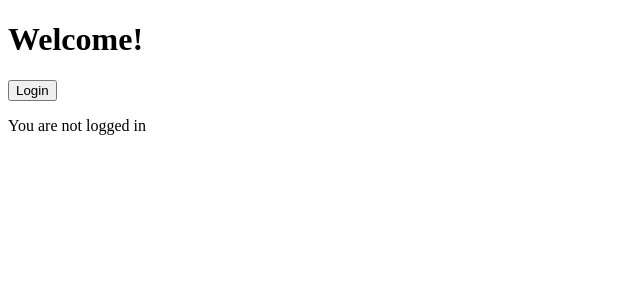
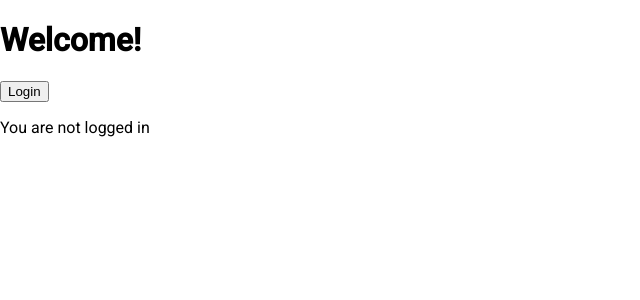
Before and after one commit to bneuhausz/dotnet-angular-jwt-usermanagement, an Angular app in the folder user-manager/: page / in a window 1280 px wide. Shown: the top 300 px of the page, without its empty margins (0-640 px from the left). Built offline with nearby package versions, Linux system fonts and the light colour scheme.

Commit message:
added angular material

```diff
--- a/user-manager/angular.json
+++ b/user-manager/angular.json
@@ -56,6 +56,7 @@
               }
             ],
             "styles": [
+              "@angular/material/prebuilt-themes/azure-blue.css",
               "src/styles.scss"
             ],
             "scripts": []
@@ -118,6 +119,7 @@
               }
             ],
             "styles": [
+              "@angular/material/prebuilt-themes/azure-blue.css",
               "src/styles.scss"
             ],
             "scripts": []
--- a/user-manager/package.json
+++ b/user-manager/package.json
@@ -10,10 +10,12 @@
   },
   "private": true,
   "dependencies": {
+    "@angular/cdk": "^19.2.17",
     "@angular/common": "^19.2.0",
     "@angular/compiler": "^19.2.0",
     "@angular/core": "^19.2.0",
     "@angular/forms": "^19.2.0",
+    "@angular/material": "^19.2.17",
     "@angular/platform-browser": "^19.2.0",
     "@angular/platform-browser-dynamic": "^19.2.0",
     "@angular/router": "^19.2.0",
--- a/user-manager/src/index.html
+++ b/user-manager/src/index.html
@@ -6,8 +6,10 @@
   <base href="/">
   <meta name="viewport" content="width=device-width, initial-scale=1">
   <link rel="icon" type="image/x-icon" href="favicon.ico">
+  <link href="https://fonts.googleapis.com/css2?family=Roboto:wght@300;400;500&display=swap" rel="stylesheet">
+  <link href="https://fonts.googleapis.com/icon?family=Material+Icons" rel="stylesheet">
 </head>
-<body>
+<body class="mat-typography">
   <app-root></app-root>
 </body>
 </html>
--- a/user-manager/src/styles.scss
+++ b/user-manager/src/styles.scss
@@ -1 +1,4 @@
 /* You can add global styles to this file, and also import other style files */
+
+html, body { height: 100%; }
+body { margin: 0; font-family: Roboto, "Helvetica Neue", sans-serif; }
```
